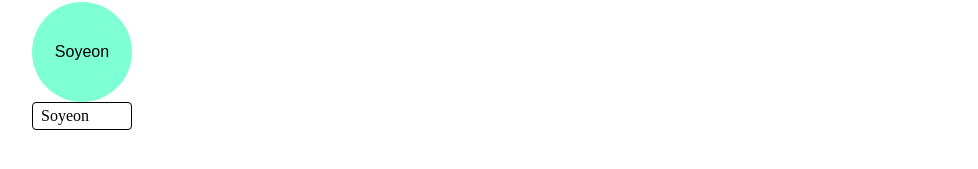
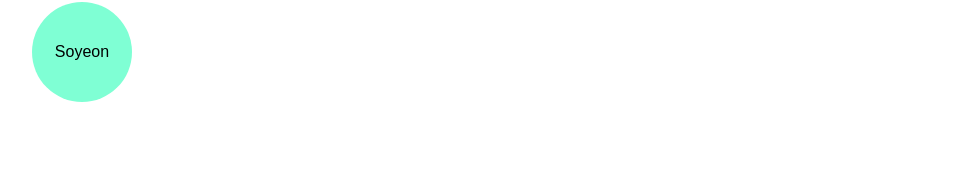
Before and after one commit to BelenPeluffo/framer-animation-project, a React (Vite) app: page / in a window 1280 px wide. Shown: the part 463-632 px from the top of the page, without its empty margins (1-979 px from the left). Built offline with nearby package versions, Linux system fonts and the light colour scheme.

Commit message:
feat (IdentityIncon.jsx): uses material UI Tooltip component.

```diff
--- a/src/components/IdentityIcon.jsx
+++ b/src/components/IdentityIcon.jsx
@@ -3,24 +3,18 @@ import { PropTypes } from "prop-types";
 import { useNavigate } from "react-router-dom";
 import "../assets/styles.css";
 import IdentityMiniCard from "./IdentityMiniCard";
-import { useState } from "react";
-import { usePopper } from "react-popper";
+import { Tooltip } from "@mui/material";
 
 const IdentityIcon = ({ size, item }) => {
   const navigate = useNavigate();
-  const [identityCircle, setIdentityCircle] = useState(null);
-  const [tooltip, setTooltip] = useState(null);
-  const [showTooltip, setShowTooltip] = useState(false);
-  const { styles, attributes } = usePopper(identityCircle, tooltip);
 
   const handleNavigation = () => {
     navigate(`/${item.type == "group" ? "groups" : "idols"}/${item.id}`);
   };
 
   return (
-    <div onMouseEnter={() => setShowTooltip(true)}>
+    <Tooltip title={<IdentityMiniCard item={item} />}>
       <motion.div
-        ref={setIdentityCircle}
         className={`item-circle ${size}`}
         whileHover={{
           scale: [1, 1.05, 1], // this exact succession of values is what garantees that the motion will be like the object is breathing instead of beating, like a heart.
@@ -36,14 +30,9 @@ const IdentityIcon = ({ size, item }) => {
         {/* Here we could add a Link element instead, so that the URL would be shown on the browser when hovering over */}
         <div className={size === "big" ? "title" : "text"}>{item.name}</div>
       </motion.div>
-      <div
-        ref={setTooltip}
-        style={(styles.popper, { display: showTooltip })}
-        {...attributes.popper}
-      >
-        <IdentityMiniCard item={item} />
-      </div>
-    </div>
+    </Tooltip>
+
+    // </div>
   );
 };
 
```
